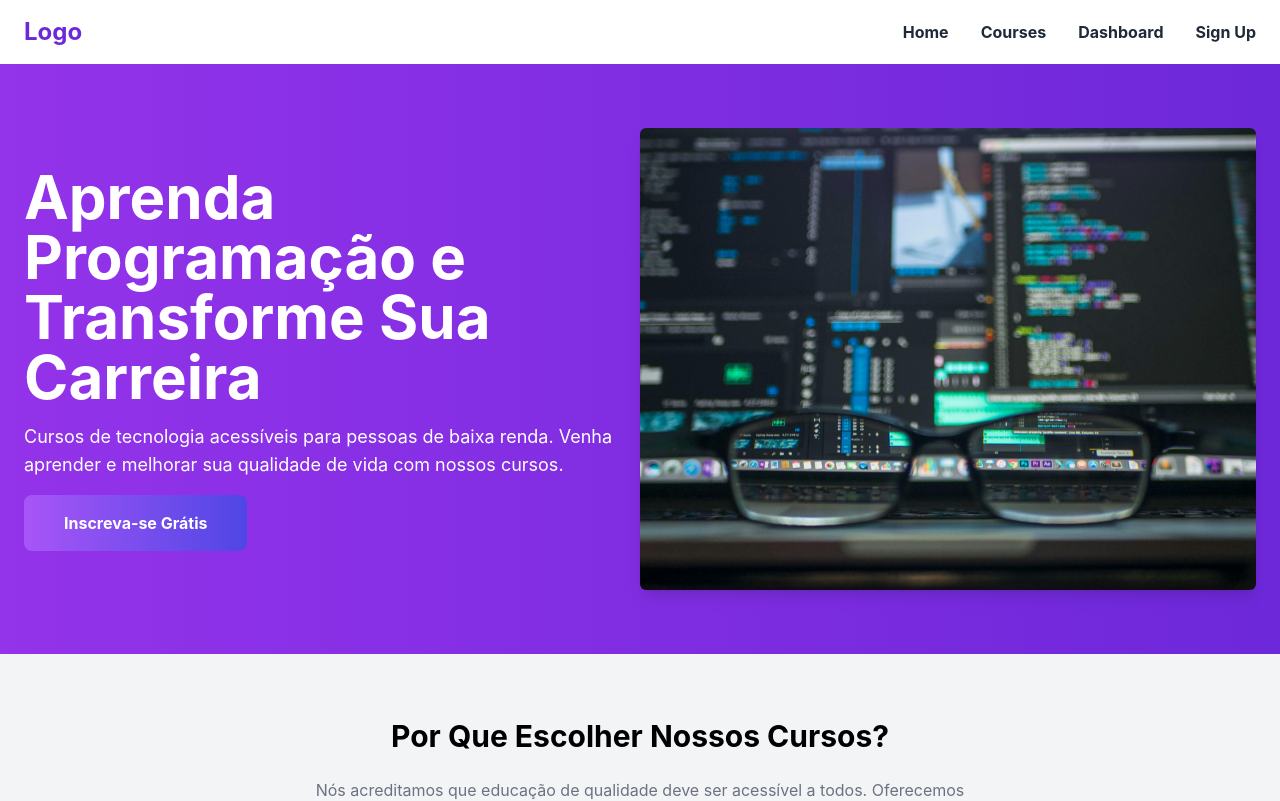
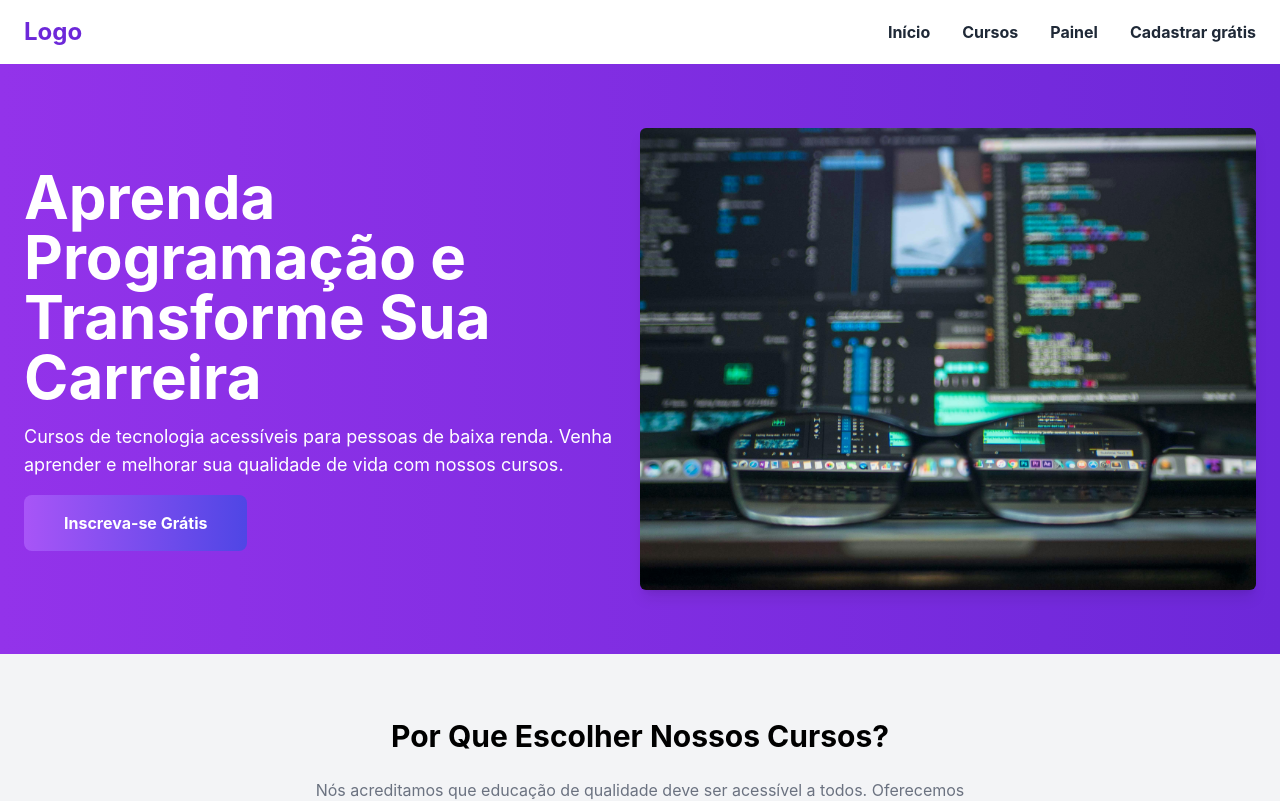
Before and after one commit to daniloagostinho/front-end-minha-plataforma, a React (Create React App) app: page /home in a window 1280 px wide. Shown: the top 801 px of the page. Built offline with nearby package versions, Linux system fonts and the light colour scheme; no server answers.

Commit message:
melkhorando

```diff
--- a/src/components/Navbar.js
+++ b/src/components/Navbar.js
@@ -17,25 +17,25 @@ const Navbar = () => {
             onClick={() => navigate('/home')}
             className="text-gray-800 font-bold hover:text-primary"
           >
-            Home
+            Início
           </button>
           <button
             onClick={() => navigate('/courses')}
             className="text-gray-800 font-bold hover:text-primary"
           >
-            Courses
+            Cursos
           </button>
           <button
             onClick={() => navigate('/dashboard')}
             className="text-gray-800 font-bold hover:text-primary"
           >
-            Dashboard
+            Painel
           </button>
           <button
             onClick={() => navigate('/signup')}
             className="text-gray-800 font-bold hover:text-primary"
           >
-            Sign Up
+            Cadastrar grátis
           </button>
         </div>
         {/* Hamburger Menu for Small Screens */}
--- a/src/pages/CourseDetails.js
+++ b/src/pages/CourseDetails.js
@@ -3,6 +3,7 @@ import React from 'react';
 import { useParams } from 'react-router-dom';
 import ReactPlayer from 'react-player';
 import { initialCourses } from '../data/coursesData';
+import Navbar from '../components/Navbar';
 
 
 
@@ -22,6 +23,8 @@ const CourseDetails = () => {
   return (
     <div className="min-h-screen bg-background">
       {/* Cabeçalho do Curso */}
+      <Navbar />
+
       <header className="bg-gradient-to-r from-gray-800 to-black text-white py-8 text-center">
         <div className="container mx-auto px-6">
           <h1 className="text-3xl md:text-4xl font-bold">{course.title}</h1>
```
